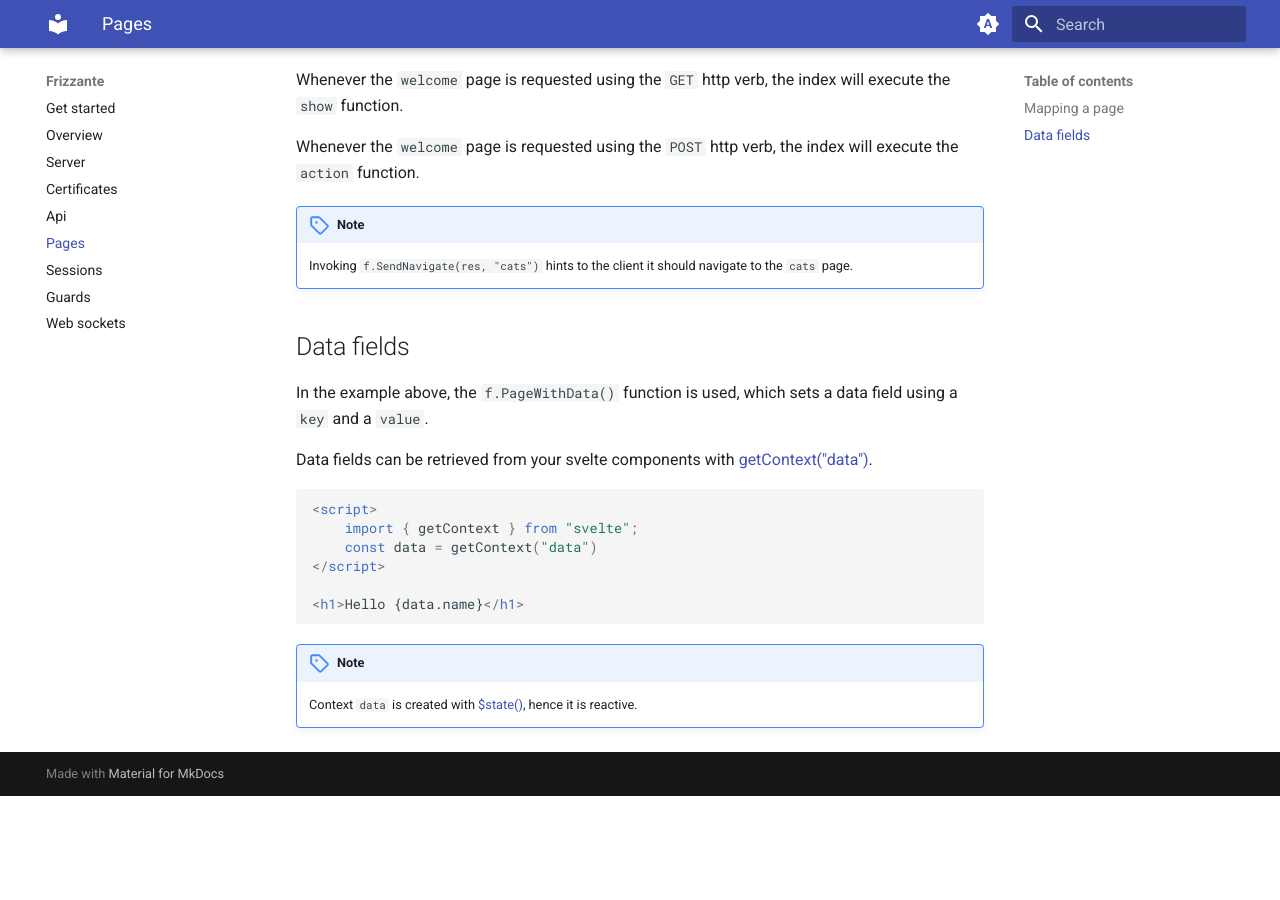
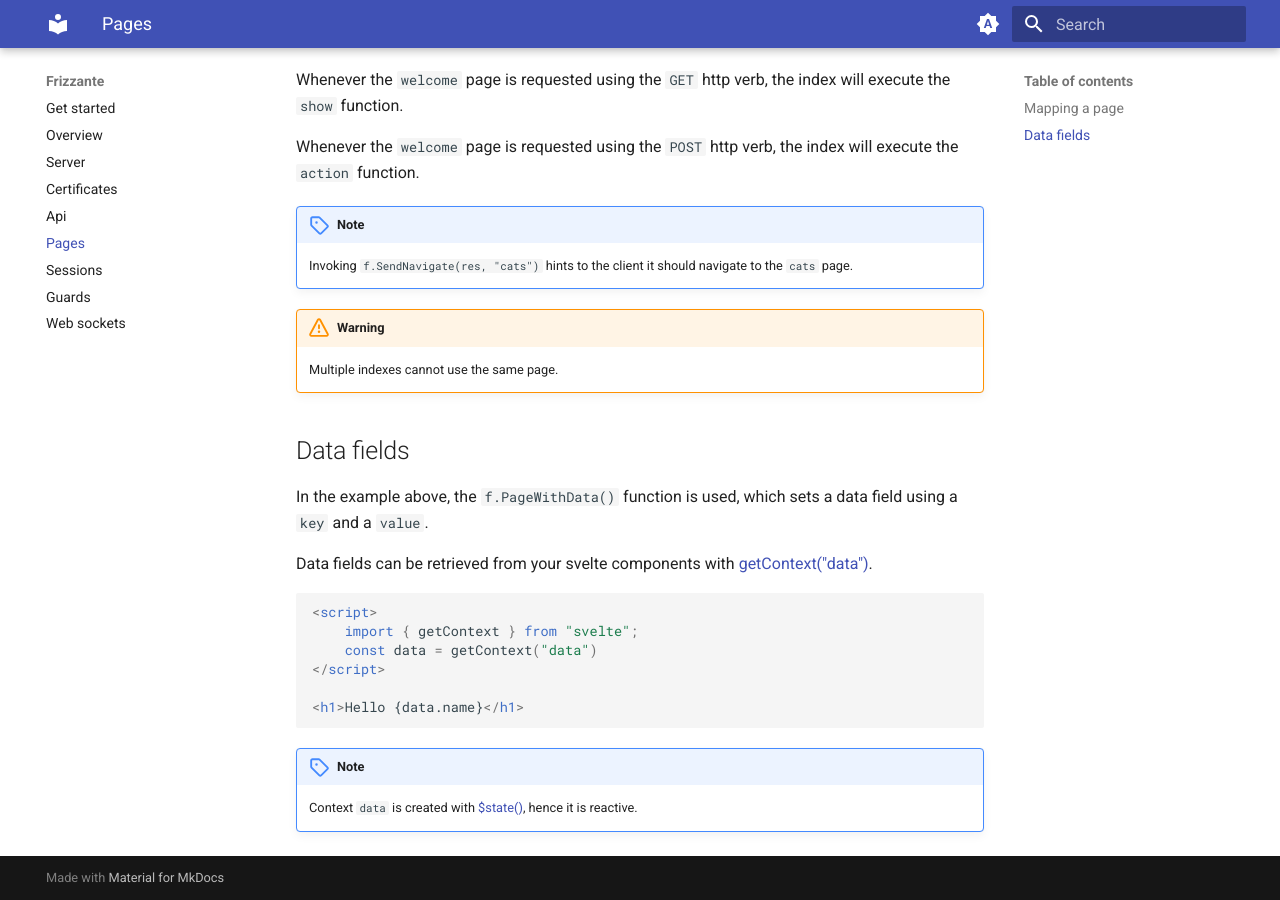
Before and after one commit to razshare/frizzante-docs, an MkDocs documentation site: the page built from docs/pages.md, in a window 1280 px wide and 900 px high, scrolled down 1264 px. Built offline with MkDocs 1.6.1 and Material for MkDocs 9.7.7, drawn with Linux system fonts in a browser that asks for light colours; before the commit the page ends 2060 px from its top, so only the background shows below that.

Commit message:
chore(docs): updating pages.

```diff
--- a/docs/pages.md
+++ b/docs/pages.md
@@ -55,6 +55,9 @@ Whenever the `welcome` page is requested using the `POST` http verb, the index w
 !!! note
 	Invoking `f.SendNavigate(res, "cats")` hints to the client it should navigate to the `cats` page.
 
+!!! warning
+	Multiple indexes cannot use the same page.
+
 ## Data fields
 
 In the example above, the `f.PageWithData()` function is used, which sets a data field using a `key` and a `value`.
```
